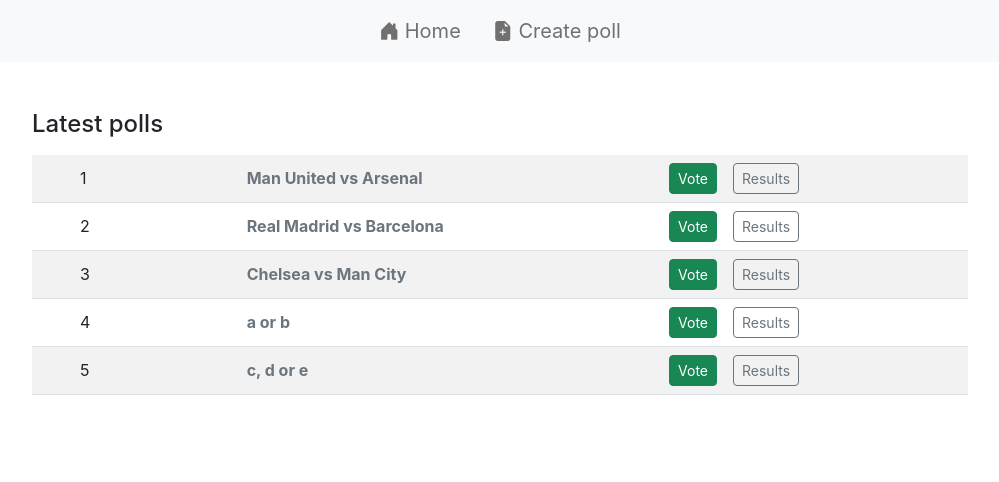
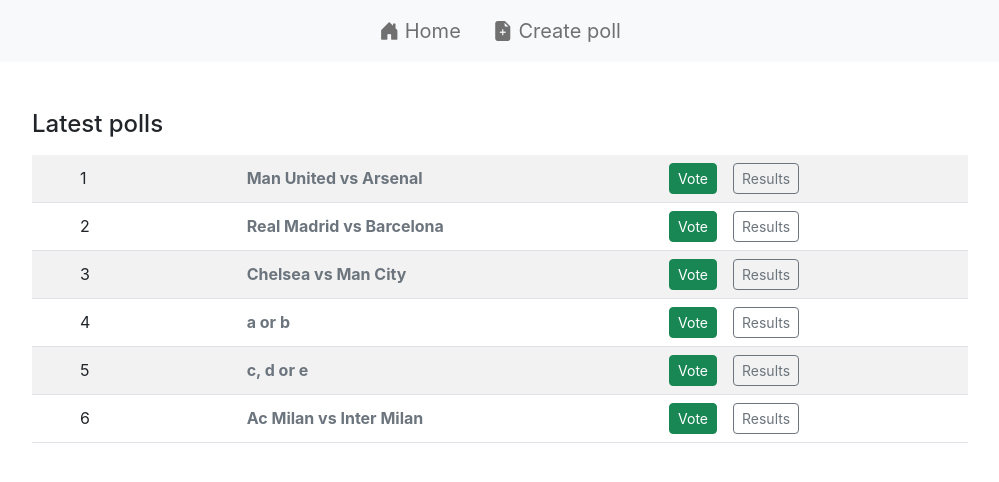
Before and after one commit to nxoo/Polls-App-React, a React (Create React App) app: page / in a window 1280 px wide. Shown: the top 482 px of the page, without its empty margins (140-1139 px from the left). Built offline with nearby package versions, Linux system fonts and the light colour scheme; data requests are answered from the project's data file.

Commit message:
form validations

```diff
--- a/db.json
+++ b/db.json
@@ -62,7 +62,7 @@
         {
           "id": 1,
           "choice": "a",
-          "votes": 2
+          "votes": 3
         },
         {
           "id": 2,
@@ -94,6 +94,28 @@
       ],
       "comments": [],
       "id": 5
+    },
+    {
+      "poll": "Ac Milan vs Inter Milan",
+      "choices": [
+        {
+          "id": 1,
+          "choice": "a",
+          "votes": 0
+        },
+        {
+          "id": 2,
+          "choice": "b",
+          "votes": 0
+        },
+        {
+          "id": 4,
+          "choice": "dd",
+          "votes": 1
+        }
+      ],
+      "comments": [],
+      "id": 6
     }
   ]
 }
--- a/src/components/newPoll.js
+++ b/src/components/newPoll.js
@@ -20,7 +20,6 @@
             ...choices.slice(index + 1)
         ]
         setChoices(updatedChoices)
-        console.log(url, question, index, choices)
     }
 
     function addChoice(e) {
@@ -31,7 +30,6 @@
 
     function removeChoice(e, index) {
         e.preventDefault()
-        //const newState = choices.filter((x, index) => index !== i);
         let newState = [...choices]
         newState.splice(index, 1)
         setChoices(newState)
@@ -44,7 +42,6 @@
             choices: choices,
             comments: [],
         }
-        console.log(data)
         fetch(url, {
             method: 'POST',
             headers: {'Content-Type': 'application/json'},
@@ -69,6 +66,7 @@
                         placeholder="Question"
                         value={question}
                         onChange={(e) => setQuestion(e.target.value)}
+                        required
                     />
                 </div>
                 {choices.map((choice, index) => (
@@ -80,6 +78,7 @@
                             placeholder={`choice ${index + 1}`}
                             value={choice.choice}
                             onChange={(e) => handleChange(e, index)}
+                            required
                         />
                         {index < 2 ? null :
                             <button className="btn btn-outline-secondary" type="button" id="button-addon2"
```
